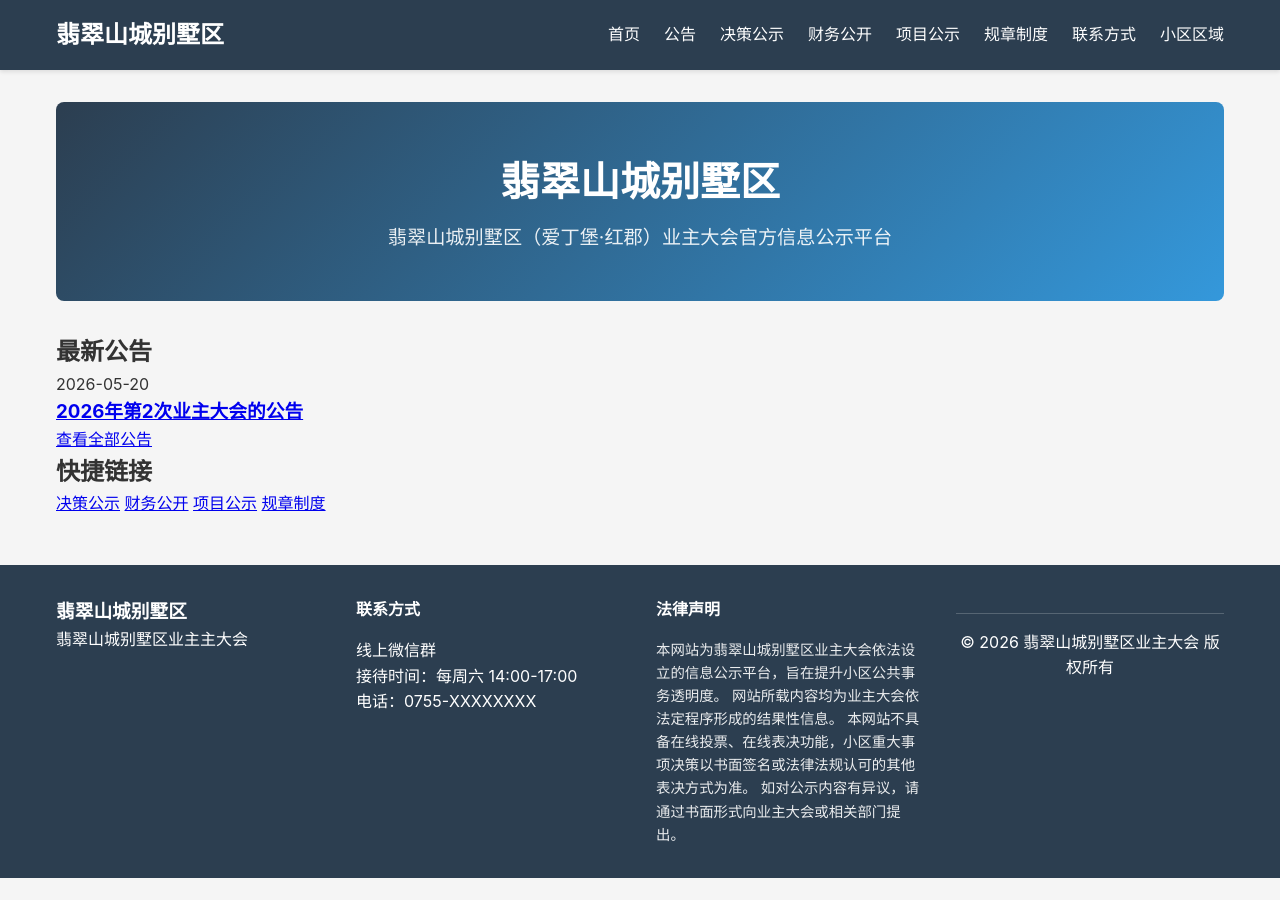
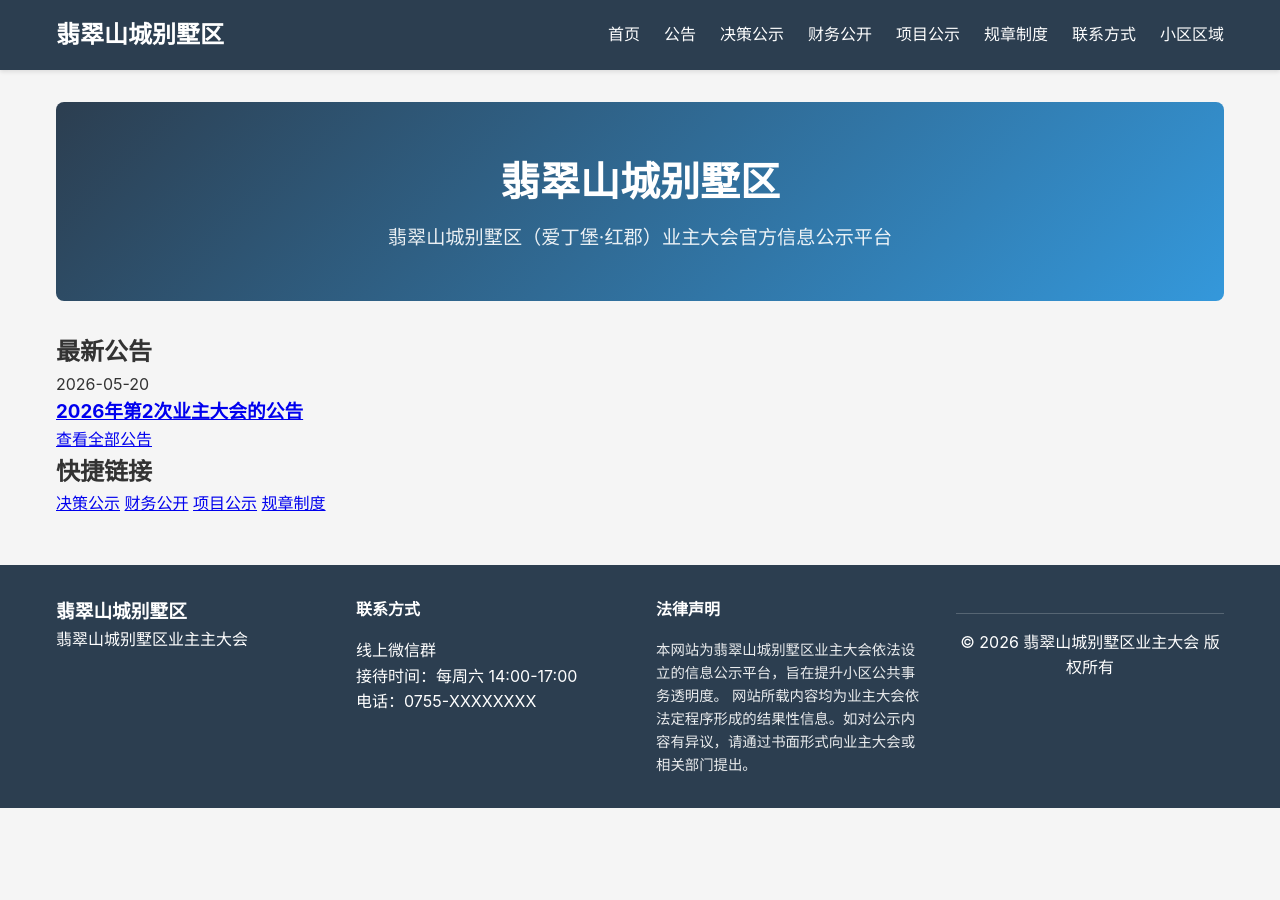
Before and after one commit to fcshan/fcshan.github.io, a Jekyll site: the page built from index.html, in a window 1280 px wide. Built offline with Jekyll 4.4.1, drawn with Linux system fonts in a browser that asks for light colours.

Commit message:
disclaimer

```diff
--- a/_config.yml
+++ b/_config.yml
@@ -110,9 +110,7 @@ committee:
 # 免责声明（全局引用）
 disclaimer: >
   本网站为翡翠山城别墅区业主大会依法设立的信息公示平台，旨在提升小区公共事务透明度。
-  网站所载内容均为业主大会依法定程序形成的结果性信息。
-  本网站不具备在线投票、在线表决功能，小区重大事项决策以书面签名或法律法规认可的其他表决方式为准。
-  如对公示内容有异议，请通过书面形式向业主大会或相关部门提出。
+  网站所载内容均为业主大会依法定程序形成的结果性信息。如对公示内容有异议，请通过书面形式向业主大会或相关部门提出。
 
 # 版权信息
 copyright: "© 2026 翡翠山城别墅区业主大会 版权所有"
```
